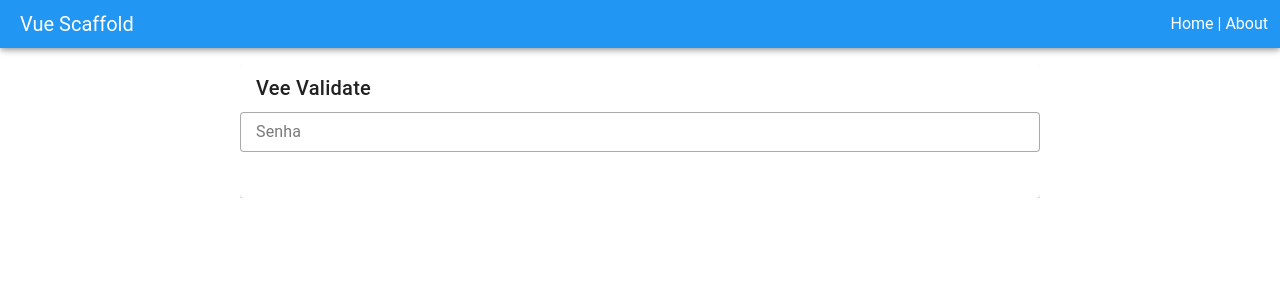
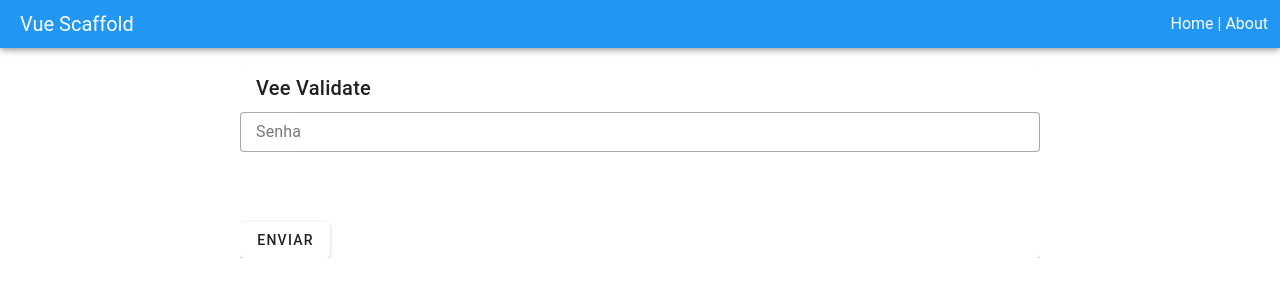
Before and after one commit to betogroo/vue-validate, a Vue app: page /vee in a window 1280 px wide. Shown: the top 300 px of the page. Built offline with nearby package versions, Linux system fonts and the light colour scheme.

Commit message:
feat: add on submit function

```diff
--- a/src/modules/main/views/VeeView.vue
+++ b/src/modules/main/views/VeeView.vue
@@ -1,14 +1,22 @@
-<script setup lang="ts"></script>
+<script setup lang="ts">
+import { ref } from 'vue'
+
+const password = ref('')
+const onSubmit = () => {
+  console.log(password.value)
+}
+</script>
 
 <template>
   <v-container class="d-flex align-start justify-center fill-height">
     <v-responsive max-width="800">
       <v-card>
         <v-card-title>Vee Validate</v-card-title>
-        <v-form>
+        <v-form @submit.prevent="onSubmit">
           <v-row>
             <v-col cols="12"
               ><v-text-field
+                v-model="password"
                 counter
                 density="compact"
                 hint="Mínimo de 8 caracteres"
@@ -18,7 +26,9 @@
                 variant="outlined"
             /></v-col>
             <v-col></v-col>
-            <v-col></v-col>
+            <v-col cols="12">
+              <v-btn type="submit">Enviar</v-btn>
+            </v-col>
           </v-row>
         </v-form>
       </v-card>
```
